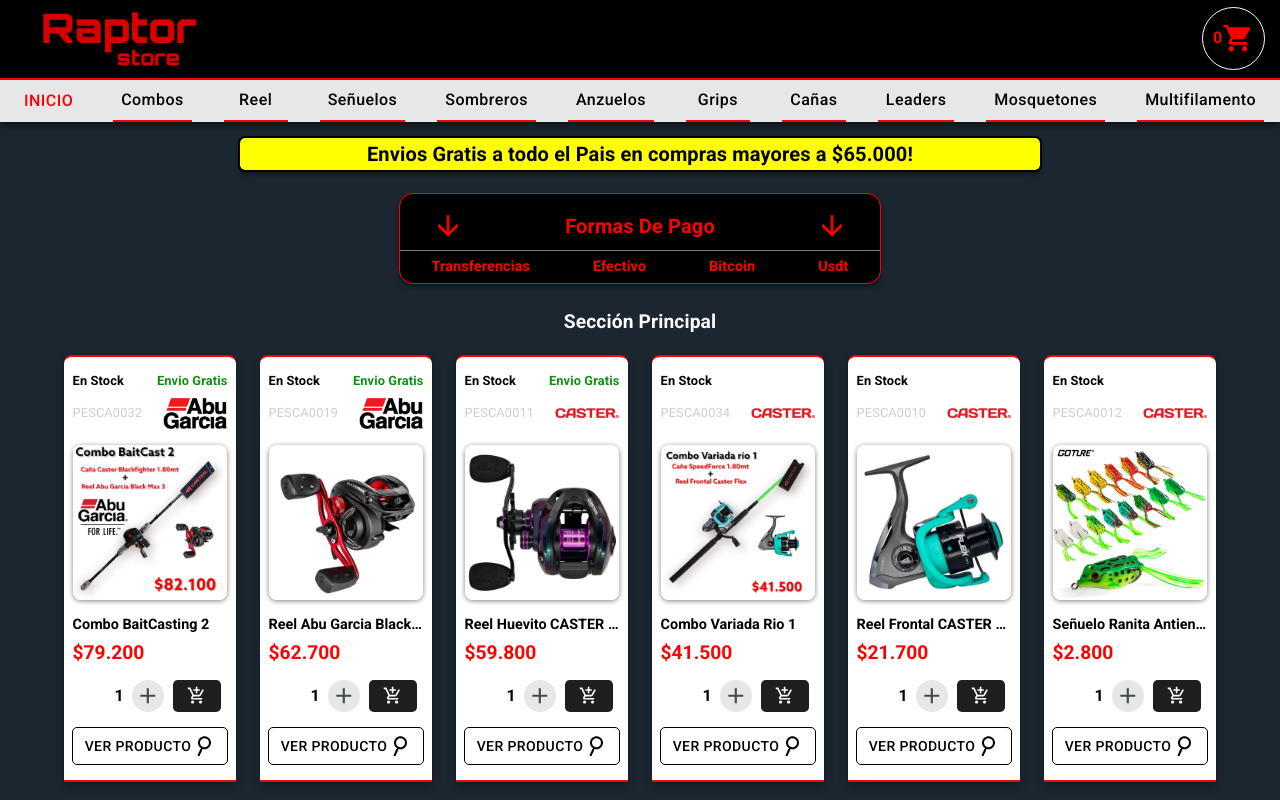
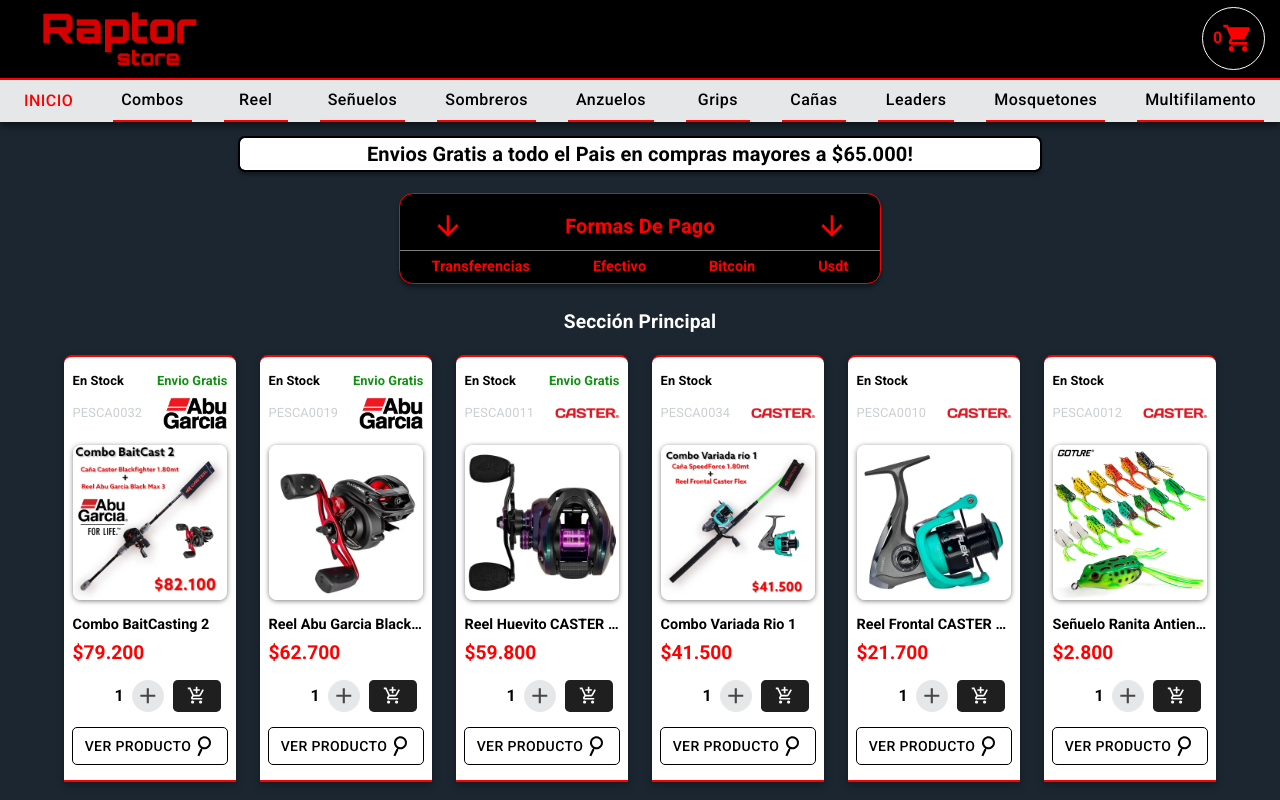
Before and after one commit to LeanCodE476/raptorstore_V1.1_web, a React (Vite) app: page / in a window 1280 px wide. Shown: the top 800 px of the page. Built offline with nearby package versions, Linux system fonts and the light colour scheme; a web font is replaced by a local one.

Commit message:
addd bgcolor in envio gratis

```diff
--- a/src/components/EnviosGratis.jsx
+++ b/src/components/EnviosGratis.jsx
@@ -5,7 +5,7 @@
   return (
     <Box
       sx={{
-        bgcolor: "yellow",
+        bgcolor: "white",
         m: "1rem auto",
         height: "2rem auto",
         width: "93%",
```
